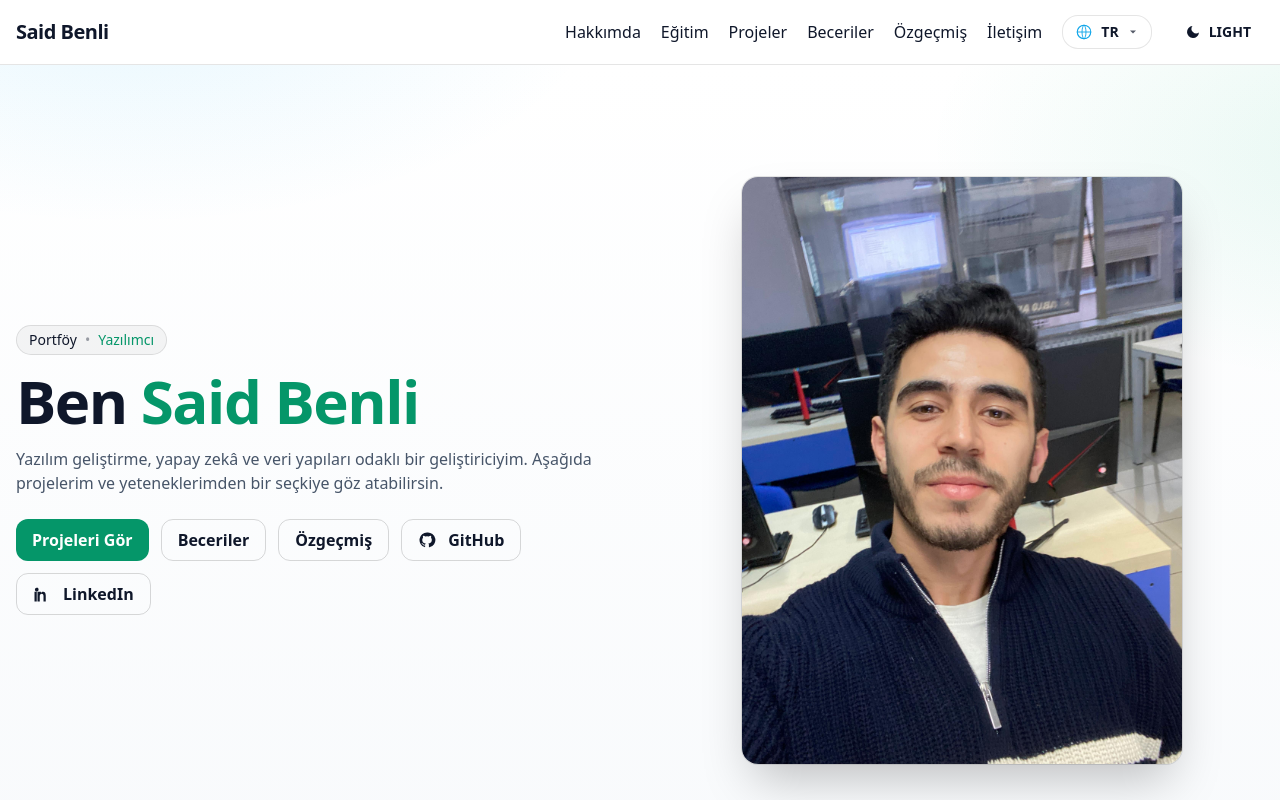
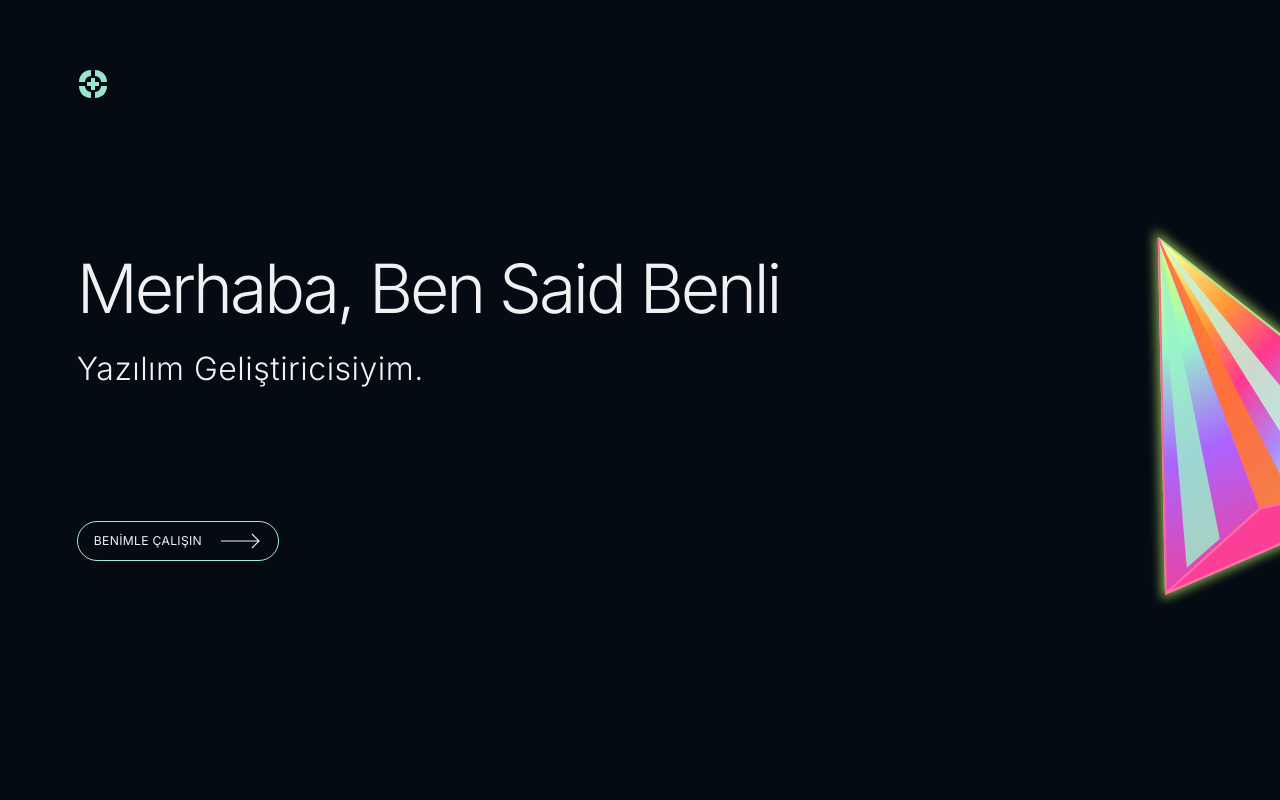
Before and after one commit to sbenli10/kisisel-websitem, a Next.js app: page / in a window 1280 px wide. Shown: the top 800 px of the page. Built offline with nearby package versions, Linux system fonts and the light colour scheme.

Commit message:
Portföy tasarımını ve eğitim belgelerini güncelle

```diff
--- a/src/app/layout.tsx
+++ b/src/app/layout.tsx
@@ -8,6 +8,7 @@ import Navbar from "@/components/Navbar";
 import I18nProvider from "@/i18n/I18nProvider";
 import { ThemeProvider } from "next-themes";
 import ThemeScript from "@/components/ThemeScript";
+import WelcomeScreen from "@/components/WelcomeScreen";
 
 const inter = Inter({ subsets: ["latin"], variable: "--font-inter" });
 
@@ -50,6 +51,7 @@ export default function RootLayout({ children }: { children: React.ReactNode })
           {/* 🔐 useSearchParams/usePathname/useRouter kullanan her şey Suspense altında */}
           <Suspense fallback={null}>
             <I18nProvider>
+              <WelcomeScreen>
               <Navbar />
               <main>{children}</main>
 
@@ -67,6 +69,7 @@ export default function RootLayout({ children }: { children: React.ReactNode })
                   </p>
                 </div>
               </footer>
+              </WelcomeScreen>
             </I18nProvider>
           </Suspense>
         </ThemeProvider>
--- /dev/null
+++ b/src/components/WelcomeScreen.tsx
@@ -0,0 +1,80 @@
+"use client";
+
+import { useRef, useState } from "react";
+import { usePathname } from "next/navigation";
+import { AnimatePresence, motion, useReducedMotion } from "framer-motion";
+import type { ReactNode } from "react";
+
+export default function WelcomeScreen({ children }: { children: ReactNode }) {
+  const pathname = usePathname();
+  const [entered, setEntered] = useState(false);
+  const contentRef = useRef<HTMLDivElement>(null);
+  const reducedMotion = useReducedMotion();
+  const showWelcome = pathname === "/" && !entered;
+
+  return (
+    <>
+      <AnimatePresence onExitComplete={() => {
+        contentRef.current?.focus({ preventScroll: true });
+      }}>
+        {showWelcome && (
+          <motion.section
+            key="welcome"
+            aria-labelledby="welcome-title"
+            className="welcome-screen"
+            exit={{ opacity: 0, y: reducedMotion ? 0 : -24 }}
+            transition={{ duration: reducedMotion ? 0 : 0.65, ease: "easeInOut" }}
+          >
+            <div className="welcome-mark" aria-label="Said Benli">
+              <svg viewBox="0 0 32 32" width="32" height="32" fill="currentColor" aria-hidden="true">
+                <path d="M14 2C7 2 2 7 2 14h6a6 6 0 0 1 6-6V2Zm4 0v6a6 6 0 0 1 6 6h6C30 7 25 2 18 2ZM2 18c0 7 5 12 12 12v-6a6 6 0 0 1-6-6H2Zm22 0a6 6 0 0 1-6 6v6c7 0 12-5 12-12h-6Z" />
+                <path d="M14 10h4v4h4v4h-4v4h-4v-4h-4v-4h4z" />
+              </svg>
+            </div>
+
+            <div className="welcome-copy">
+              <h1 id="welcome-title">Merhaba, Ben Said Benli</h1>
+              <p>Yazılım Geliştiricisiyim.</p>
+              {/* Browser extensions may inject fdprocessedid before hydration. */}
+              <button suppressHydrationWarning type="button" className="welcome-enter" onClick={() => {
+                setEntered(true);
+                window.scrollTo({ top: 0, behavior: "instant" });
+              }}>
+                <span>BENİMLE ÇALIŞIN</span>
+                <svg viewBox="0 0 42 16" width="42" height="16" fill="none" aria-hidden="true">
+                  <path d="M1 8h38M32 1l7 7-7 7" stroke="currentColor" strokeWidth="1.2" />
+                </svg>
+              </button>
+            </div>
+
+            <svg className="welcome-prism" viewBox="0 0 360 430" fill="none" aria-hidden="true">
+              <defs>
+                <linearGradient id="prism-left" x1="48" y1="20" x2="180" y2="355" gradientUnits="userSpaceOnUse">
+                  <stop stopColor="#edff55" /><stop offset=".3" stopColor="#95f8cb" /><stop offset=".58" stopColor="#aa65ff" /><stop offset="1" stopColor="#fc3989" />
+                </linearGradient>
+                <linearGradient id="prism-right" x1="65" y1="35" x2="292" y2="243" gradientUnits="userSpaceOnUse">
+                  <stop stopColor="#feff91" /><stop offset=".23" stopColor="#ff9c35" /><stop offset=".43" stopColor="#ff388f" /><stop offset=".65" stopColor="#aa8bff" /><stop offset=".84" stopColor="#a1f9c9" /><stop offset="1" stopColor="#e3ff93" />
+                </linearGradient>
+                <filter id="prism-glow" x="-30%" y="-30%" width="160%" height="160%">
+                  <feGaussianBlur stdDeviation="5" />
+                </filter>
+              </defs>
+              <g opacity=".65" filter="url(#prism-glow)">
+                <path d="M50 25 325 259 45 369Z" fill="#b6ff90" stroke="#d3ff70" strokeWidth="8" />
+              </g>
+              <path d="M50 25 325 259 45 369Z" fill="url(#prism-right)" stroke="#b5e991" strokeWidth="2" strokeLinejoin="round" />
+              <path d="M50 25 139 290 45 369Z" fill="url(#prism-left)" stroke="#fc669a" strokeWidth="2" />
+              <path d="M50 25 99 318 66 345Z" fill="#9af3ca" opacity=".8" />
+              <path d="M50 25 139 290 184 310Z" fill="#ff7635" opacity=".9" />
+              <path d="M50 25 205 292 245 279Z" fill="#c3f5db" opacity=".85" />
+              <path d="m45 369 94-79 186-31Z" fill="#fc3f96" stroke="#ff6cac" strokeWidth="2" />
+            </svg>
+          </motion.section>
+        )}
+      </AnimatePresence>
+      <div ref={contentRef} tabIndex={-1} hidden={showWelcome} className="outline-none">
+        {children}
+      </div>
+    </>
+  );
+}
--- a/src/styles/globals.css
+++ b/src/styles/globals.css
@@ -7,6 +7,76 @@
 :root { color-scheme: light; }   /* Light varsayılan */
 .dark { color-scheme: dark; }    /* <-- UA kontrolleri de tema ile eşitlenir */
 html { scroll-behavior: smooth; }
+
+.welcome-screen {
+  position: fixed;
+  inset: 0;
+  z-index: 200;
+  min-height: 100svh;
+  overflow: hidden;
+  background: #040b13;
+  color: #f1f1f2;
+  font-family: var(--font-inter), Arial, sans-serif;
+}
+.welcome-mark {
+  position: absolute;
+  top: 8.5%;
+  left: 6%;
+  color: #9be4cc;
+}
+.welcome-copy {
+  position: absolute;
+  top: 31%;
+  left: 6%;
+  right: 6%;
+  z-index: 1;
+}
+.welcome-copy h1 {
+  margin: 0;
+  font-size: clamp(2rem, 5.3vw, 5.5rem);
+  font-weight: 300;
+  line-height: 1.2;
+  letter-spacing: -.045em;
+}
+.welcome-copy p {
+  margin-top: 1rem;
+  font-size: clamp(1rem, 2.8vw, 2rem);
+  font-weight: 300;
+  letter-spacing: .015em;
+}
+.welcome-enter {
+  display: inline-flex;
+  align-items: center;
+  justify-content: space-between;
+  gap: 1.1rem;
+  margin-top: clamp(3.5rem, 16vh, 8rem);
+  border: 1px solid #a5ecd7;
+  border-radius: 999px;
+  padding: .6rem 1rem;
+  font-size: clamp(.6rem, .95vw, .8rem);
+  font-weight: 400;
+  letter-spacing: .025em;
+  transition: background .2s, color .2s;
+}
+.welcome-enter:hover { background: #a5ecd7; color: #040b13; }
+.welcome-enter:focus-visible { outline: 2px solid #a5ecd7; outline-offset: 6px; }
+.welcome-prism {
+  position: absolute;
+  width: clamp(220px, 29vw, 560px);
+  height: auto;
+  top: 26%;
+  right: -16%;
+  transform: rotate(-2deg);
+  pointer-events: none;
+}
+@media (max-width: 600px) {
+  .welcome-mark { top: 7%; left: 7%; }
+  .welcome-copy { top: 30%; left: 7%; right: 7%; }
+  .welcome-copy h1 { max-width: 85%; font-size: clamp(2rem, 8vw, 3rem); }
+  .welcome-copy p { margin-top: 1.25rem; }
+  .welcome-prism { top: 51%; right: -110px; width: 250px; }
+  .welcome-enter { margin-top: 4rem; padding: .75rem 1rem; }
+}
 
 body {
   @apply bg-white text-slate-900 antialiased
```
